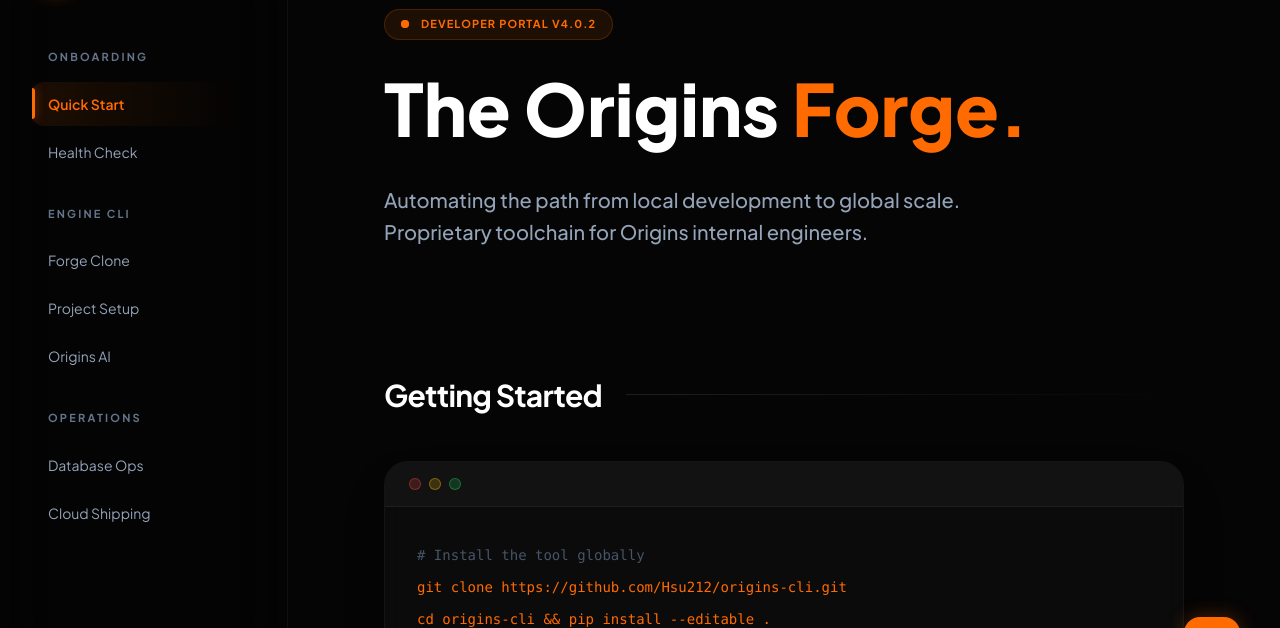
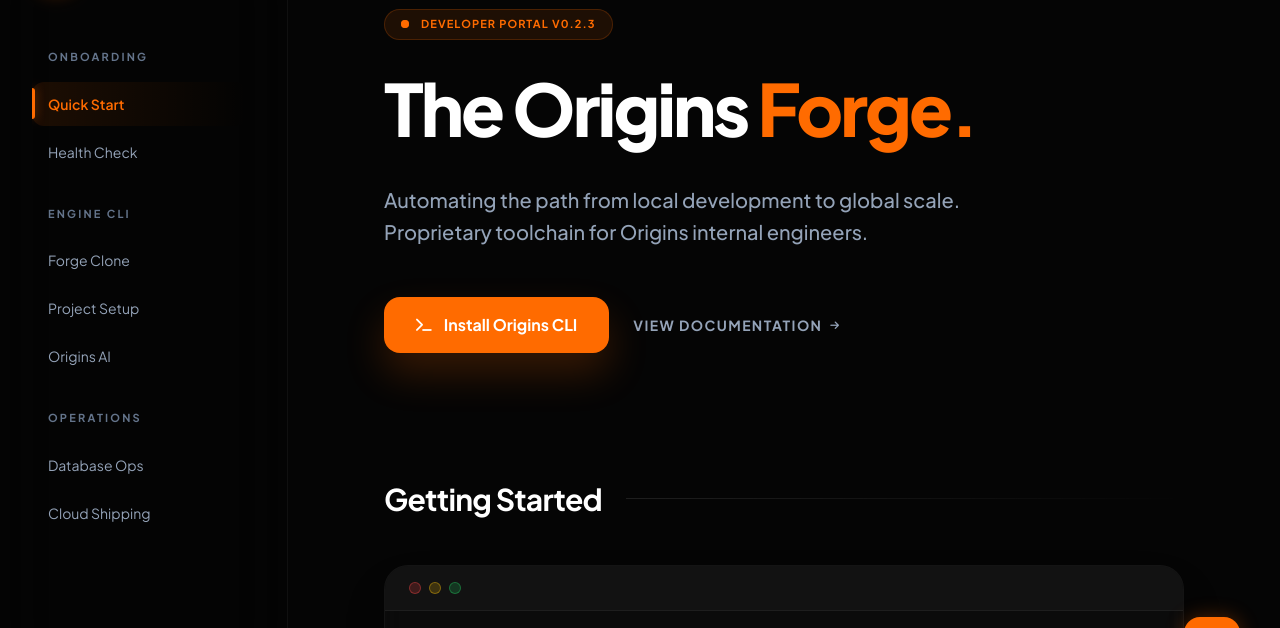
Before and after one commit to Htet-2aung/origins-forge, a plain HTML site: page docs/index.html in a window 1280 px wide. Shown: the part 87-715 px from the top of the page. Drawn offline with nearby package versions, Linux system fonts and the light colour scheme.

Commit message:
Update index.html
Signed-off-by: Htet Aung <kienbrown212001@gmail.com>

```diff
--- a/docs/index.html
+++ b/docs/index.html
@@ -129,14 +129,31 @@
             <span class="animate-ping absolute inline-flex h-full w-full rounded-full bg-origins opacity-75"></span>
             <span class="relative inline-flex rounded-full h-2 w-2 bg-origins"></span>
         </span>
-                    Developer Portal v4.0.2
+        Developer Portal v0.2.3
     </div>
-                <h1 class="text-6xl lg:text-7xl font-black mb-10 tracking-[ -0.04em] dark:text-white light:text-slate-900 leading-[1.1] transition-colors">
+
+    <h1 class="text-6xl lg:text-7xl font-black mb-10 tracking-[-0.04em] dark:text-white light:text-slate-900 leading-[1.1] transition-colors">
         The Origins <span class="text-origins">Forge.</span>
     </h1>
-                <p class="text-xl text-slate-500 dark:text-slate-400 light:text-slate-600 max-w-2xl leading-relaxed font-medium transition-colors">
+
+    <p class="text-xl text-slate-500 dark:text-slate-400 light:text-slate-600 max-w-2xl leading-relaxed font-medium transition-colors mb-12">
         Automating the path from local development to global scale. Proprietary toolchain for Origins internal engineers.
     </p>
+
+    <div class="flex flex-col sm:flex-row items-center gap-6">
+        <button onclick="copyInstallCommand()" class="group relative px-8 py-4 bg-origins text-white font-bold rounded-2xl overflow-hidden shadow-[0_20px_40px_rgba(255,107,0,0.2)] hover:shadow-[0_20px_40px_rgba(255,107,0,0.4)] hover:-translate-y-1 transition-all active:scale-95">
+            <div class="absolute inset-0 bg-white/20 translate-y-full group-hover:translate-y-0 transition-transform duration-300"></div>
+            <span class="relative flex items-center gap-3">
+                <i class="fas fa-terminal text-sm"></i>
+                Install Origins CLI
+            </span>
+        </button>
+
+        <a href="#quickstart" class="text-sm font-bold tracking-widest uppercase dark:text-slate-400 light:text-slate-600 hover:text-origins dark:hover:text-white transition-colors flex items-center gap-2 group">
+            View Documentation
+            <i class="fas fa-arrow-right text-[10px] group-hover:translate-x-1 transition-transform"></i>
+        </a>
+    </div>
 </header>
 
             <section id="quickstart" class="mb-40 scroll-mt-24">
```
Lines whose indentation alone changed are shown as unchanged.
